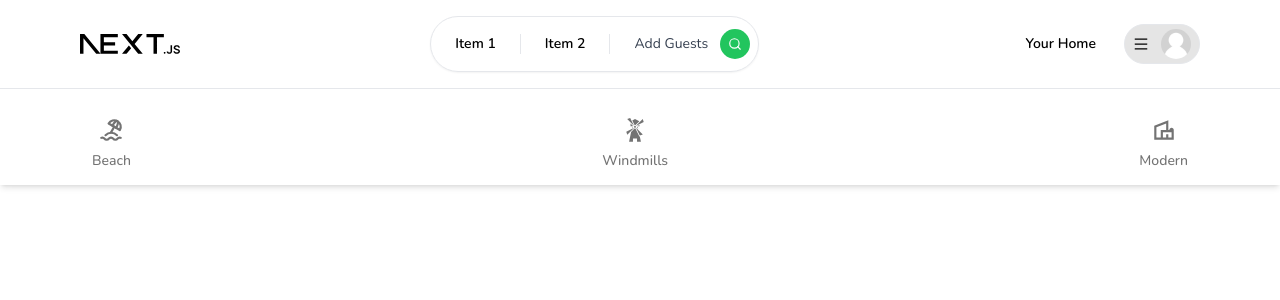
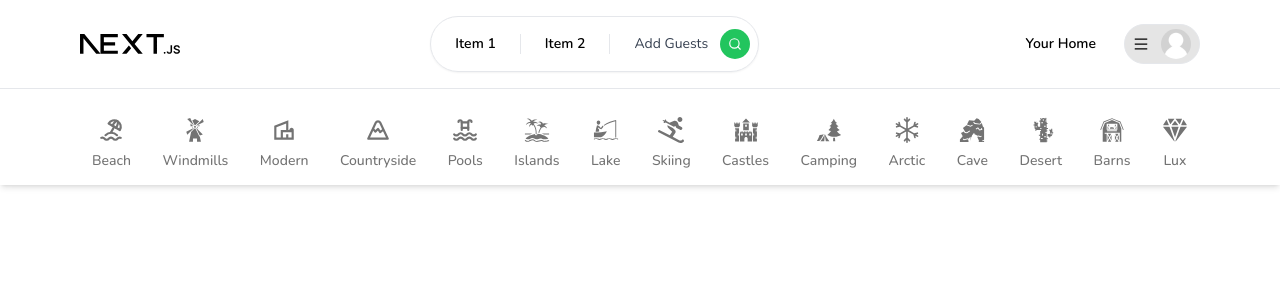
Before and after one commit to dmtrth25/tours-project, a Next.js app: page / in a window 1280 px wide. Shown: the top 300 px of the page. Built offline with nearby package versions, Linux system fonts and the light colour scheme; no server answers.

Commit message:
select current category with params and added new categories

```diff
--- a/app/components/navbar/Categories.tsx
+++ b/app/components/navbar/Categories.tsx
@@ -2,10 +2,23 @@
 
 import Container from "../Container"
 
-import { TbBeach } from "react-icons/tb"
-import { GiWindmill } from "react-icons/gi"
+import { TbBeach, TbMountain, TbPool } from "react-icons/tb"
+import {
+  GiBarn,
+  GiBoatFishing,
+  GiCactus,
+  GiCastle,
+  GiCaveEntrance,
+  GiForestCamp,
+  GiIsland,
+  GiWindmill,
+} from "react-icons/gi"
+import { FaSkiing } from "react-icons/fa"
+import { IoDiamond } from "react-icons/io5"
+import { BsSnow } from "react-icons/bs"
 import { MdOutlineVilla } from "react-icons/md"
 import CategoryBox from "../CategoryBox"
+import { usePathname, useSearchParams } from "next/navigation"
 
 export const categories = [
   {
@@ -23,9 +36,79 @@
     icon: MdOutlineVilla,
     description: "This property is modern!",
   },
+  {
+    label: "Countryside",
+    icon: TbMountain,
+    description: "This property is in the countryside!",
+  },
+  {
+    label: "Pools",
+    icon: TbPool,
+    description: "This property has a pool!",
+  },
+  {
+    label: "Islands",
+    icon: GiIsland,
+    description: "This property is on an island!",
+  },
+  {
+    label: "Lake",
+    icon: GiBoatFishing,
+    description: "This property is close to a Lake!",
+  },
+  {
+    label: "Skiing",
+    icon: FaSkiing,
+    description: "This property has skiing activities!",
+  },
+  {
+    label: "Castles",
+    icon: GiCastle,
+    description: "This property is in a castle!",
+  },
+  {
+    label: "Camping",
+    icon: GiForestCamp,
+    description: "This property has camping activities!",
+  },
+  {
+    label: "Arctic",
+    icon: BsSnow,
+    description: "This property has camping activities!",
+  },
+  {
+    label: "Cave",
+    icon: GiCaveEntrance,
+    description: "This property is in a cave!",
+  },
+  {
+    label: "Desert",
+    icon: GiCactus,
+    description: "This property is in a desert!",
+  },
+  {
+    label: "Barns",
+    icon: GiBarn,
+    description: "This property is in the barn!",
+  },
+  {
+    label: "Lux",
+    icon: IoDiamond,
+    description: "This property is luxurious!",
+  },
 ]
 
 const Categories = () => {
+  const params = useSearchParams()
+  const category = params?.get("category")
+  const pathName = usePathname()
+
+  const isMainPage = pathName === "/"
+
+  if (!isMainPage) {
+    return null
+  }
+
   return (
     <Container>
       <div className="pt-4 flex flex-row items-center justify-between overflow-x-auto">
@@ -33,7 +116,7 @@
           <CategoryBox
             key={item.label}
             label={item.label}
-            description={item.description}
+            selected={category === item.label}
             icon={item.icon}
           />
         ))}
```
